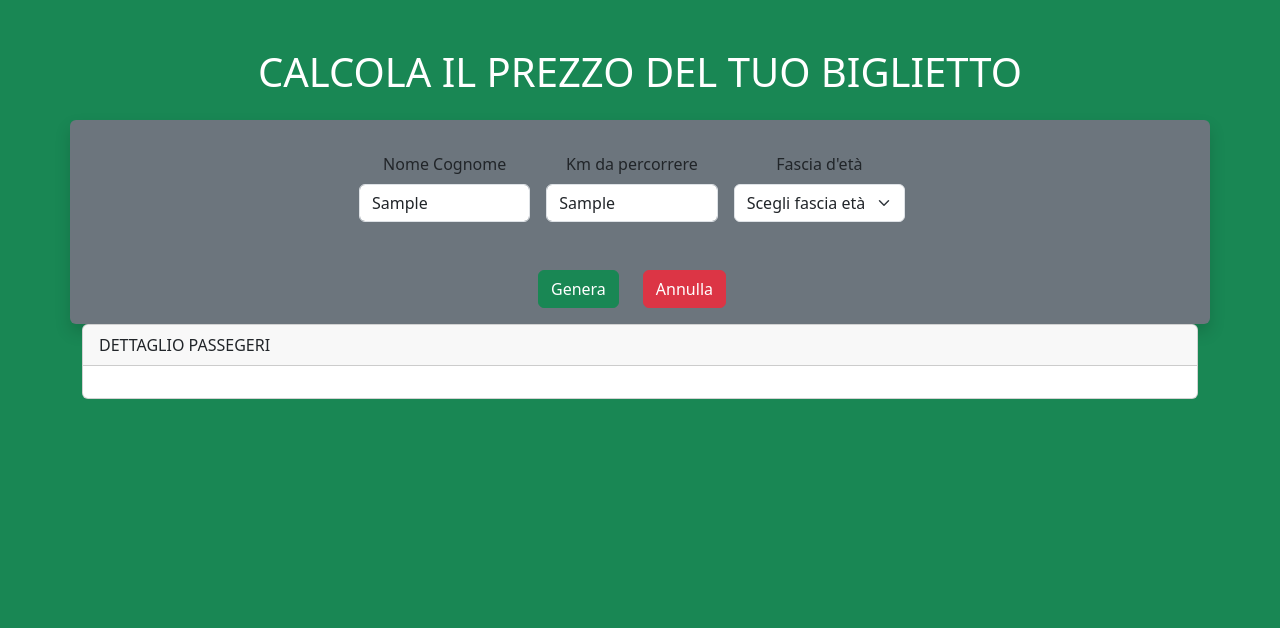
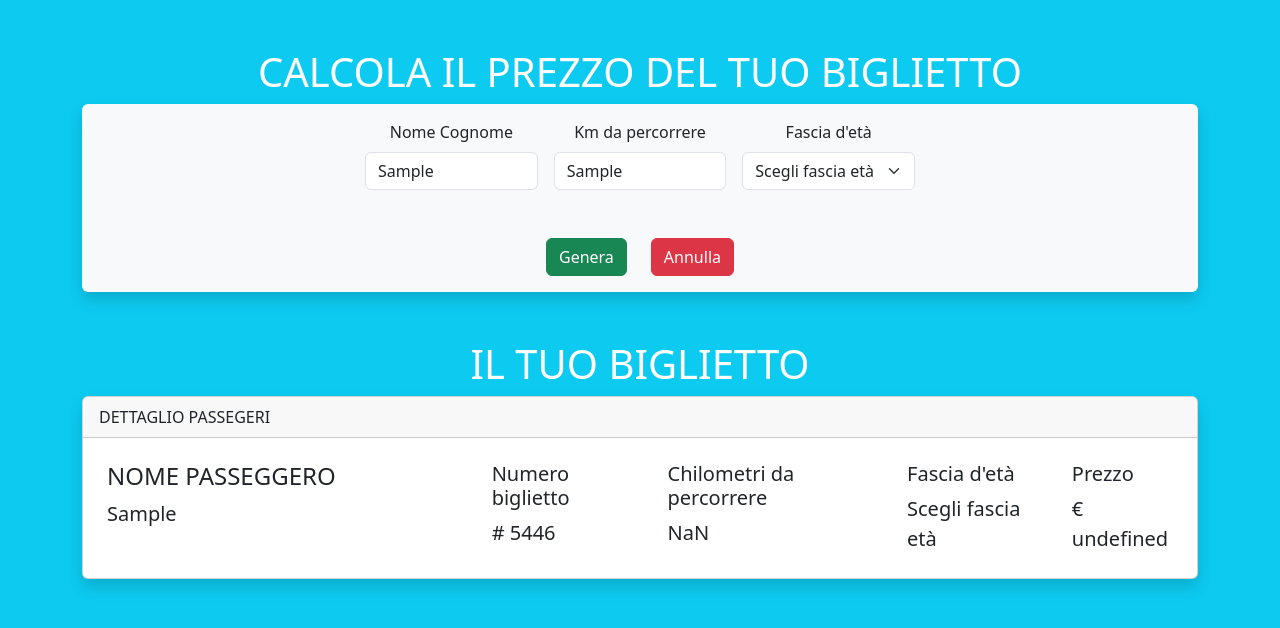
Before and after one commit to GlowingPiranha/js-biglietto-treno-form, a plain HTML site: page index.html in a window 1280 px wide. Both pictures are taken after typing "Sample", "Sample" into the empty fields and a click on the button "Genera". Drawn offline with nearby package versions, Linux system fonts and the light colour scheme.

Commit message:
[upd] styling-&-functions

```diff
--- a/index.html
+++ b/index.html
@@ -10,11 +10,11 @@
   <title>Document</title>
 </head>
 
-<body class="bg-success">
+<body class="bg-info">
 
   <div class="container mt-5">
     <h1 class="text-center text-white">CALCOLA IL PREZZO DEL TUO BIGLIETTO</h1>
-    <div class="row mt-4 bg-secondary rounded shadow">
+    <div class="card-body h-100 mt-4 rounded bg-light shadow">
       <form class="row g-3 justify-content-center">
 
         <div class="col col-2 text-center">
@@ -37,7 +37,6 @@
         </div>
 
 
-
         <div class="row mt-5 justify-content-center">
 
           <div class="col-auto">
@@ -52,27 +51,50 @@
 
 
 
-    <div class="row">
+    <div class="row mt-5 ">
+      <h1 class="text-center text-white">IL TUO BIGLIETTO</h1>
       <div class="col-12">
 
-        <div class="card h-100">
+        <div class="card h-100 shadow">
           <div class="card-header">DETTAGLIO PASSEGERI</div>
           <div class="card-body">
             <div class="row">
               <div class="col-4">
 
+                <div class="col-12 m-2">
+                  <h4>NOME PASSEGGERO</h4>
+                  <p class="fs-5" id="show-nome"></p>
+                </div>
               </div>
               <div class="col-8">
 
+                <div class="col-12 m-2 d-flex flex-row justify-content-center">
+                  <div class="mx-3">
+                    <h5>Numero biglietto</h5>
+                    <span class="fs-5" id="show-random-ticket"></span>
+                  </div>
+                  <div class="mx-3">
+                    <h5>Chilometri da percorrere</h5>
+                    <span class="fs-5" id="show-chilometri"></span>
+                  </div>
+                  <div class="mx-3">
+                    <h5>Fascia d'età</h5>
+                    <span class="fs-5" id="show-age"></span>
+                  </div>
+                  <div class="mx-3">
+                    <h5>Prezzo</h5>
+                    <span class="fs-5" id="show-price"></span>
+                  </div>
+                </div>
               </div>
             </div>
           </div>
-
         </div>
       </div>
+    </div>
 
-    </div>
   </div>
+
 
 
 
--- a/script.js
+++ b/script.js
@@ -31,6 +31,7 @@ button.addEventListener(`click`, (e) => {
   const chilometri = parseFloat(document.getElementById(`inputKilo`).value);
   const select = document.getElementById(`inputAge`);
   const eta = select.value;
+  const etaText = select.options[select.selectedIndex].text;
 
   const ticket = parseInt(chilometri * 0.21);
 
@@ -46,5 +47,17 @@ button.addEventListener(`click`, (e) => {
 
   console.log(`Nome: ${nome}, Prezzo: €${price}`);
 
+  function randomIntFromInterval(min, max) { // min and max included
+    return Math.floor(Math.random() * (max - min + 1) + min);
+  }
+
+  const rndInt = randomIntFromInterval(1, 10000);
+  console.log(rndInt);
+
+  document.getElementById(`show-nome`).innerText = nome;
+  document.getElementById(`show-chilometri`).innerText = chilometri;
+  document.getElementById(`show-age`).innerText = etaText;
+  document.getElementById(`show-price`).innerText = `€ ` + price;
+  document.getElementById(`show-random-ticket`).innerText = `# ` + rndInt;
 
 })
```
